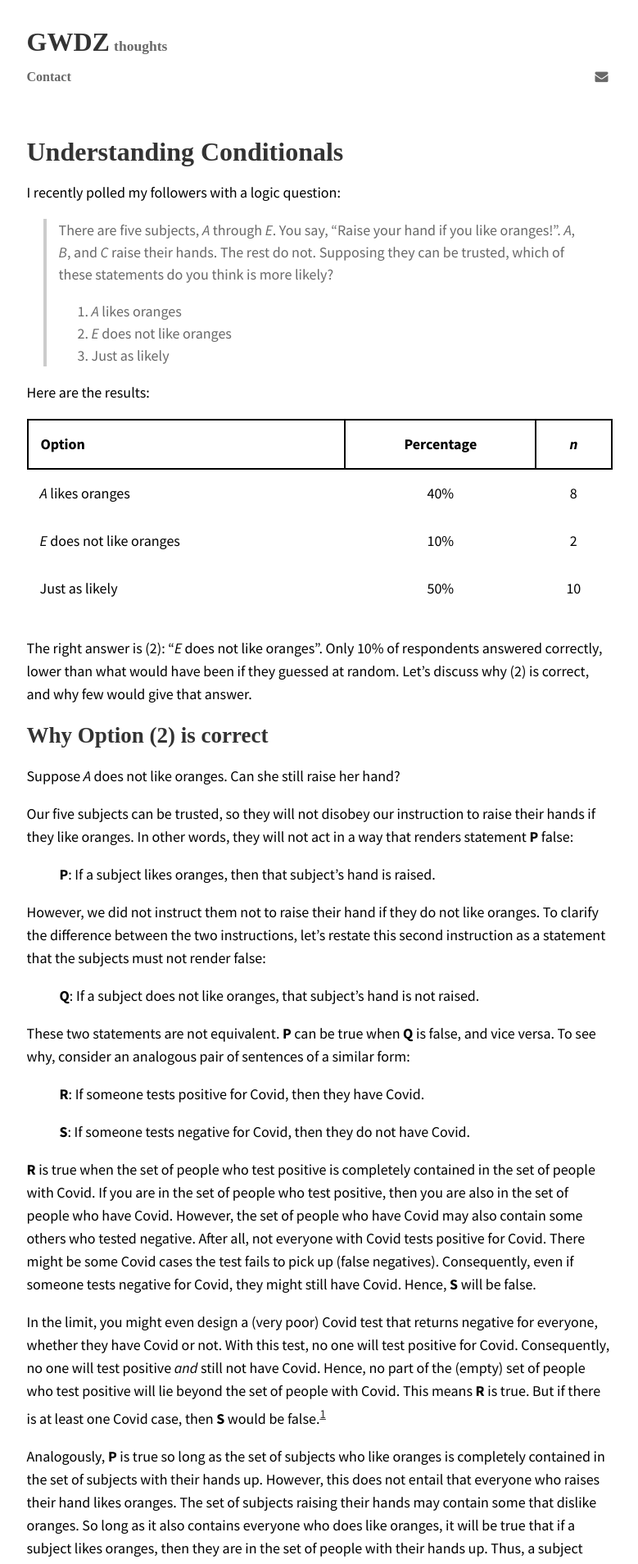
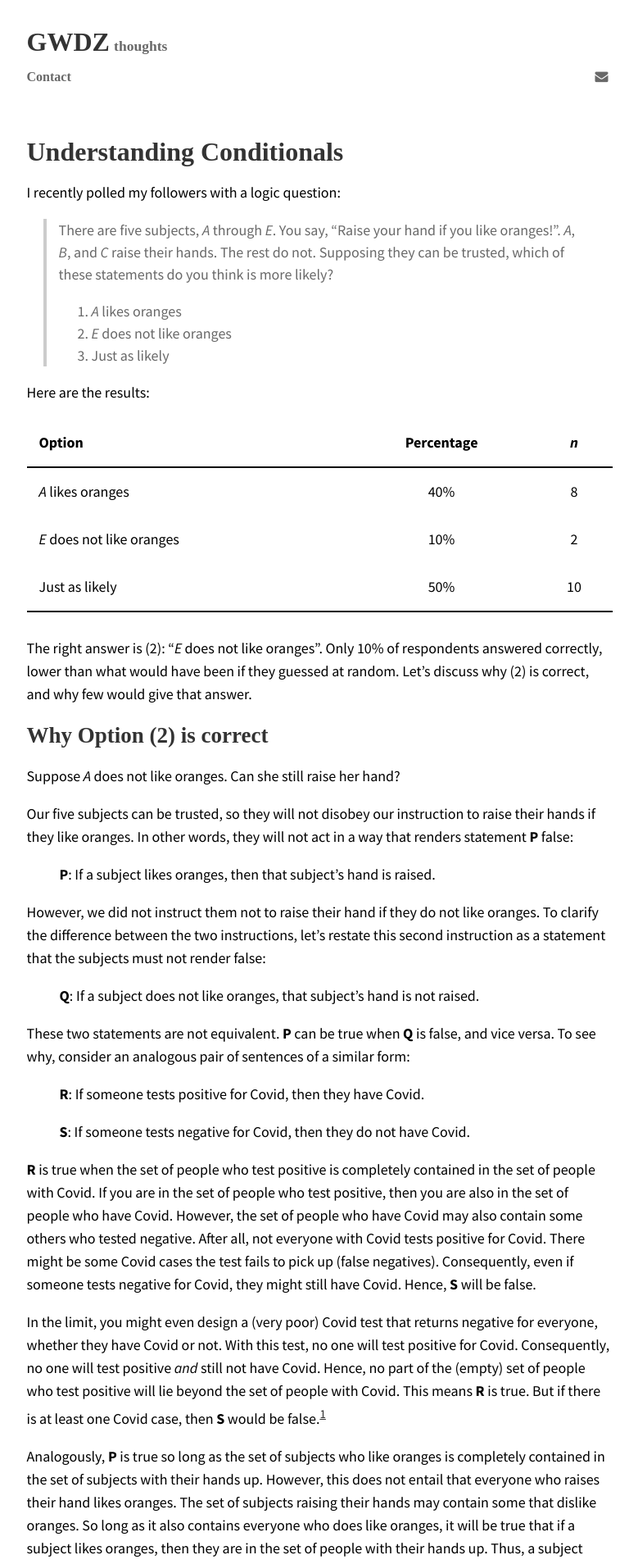
Before and after one commit to GWDZ-true/gwdz-site, a Jekyll site: the page built from _posts/2022-08-23-understanding-conditionals.md, in a window 1280 px wide. Shown: the top 1908 px of the page at 82% size, without its empty margins (250-1029 px from the left). Built offline with Jekyll 4.4.1, drawn with Linux system fonts in a browser that asks for light colours; some web fonts are replaced.

Commit message:
Update _base.scss

```diff
--- a/_sass/_base.scss
+++ b/_sass/_base.scss
@@ -68,10 +68,17 @@ table {
   border-collapse: collapse;
   margin-bottom: 30px;
   width: 100%;
+  border-top: none;
+  border-left: none;
+  border-right: none;
+  border-bottom: 2px solid black;
 }
 
   th {
-  border: 2px solid black;
+  border-bottom: 2px solid black;
+  border-left: none;
+  border-right: none;
+  border-top: none;
 }
 
   td {
```
